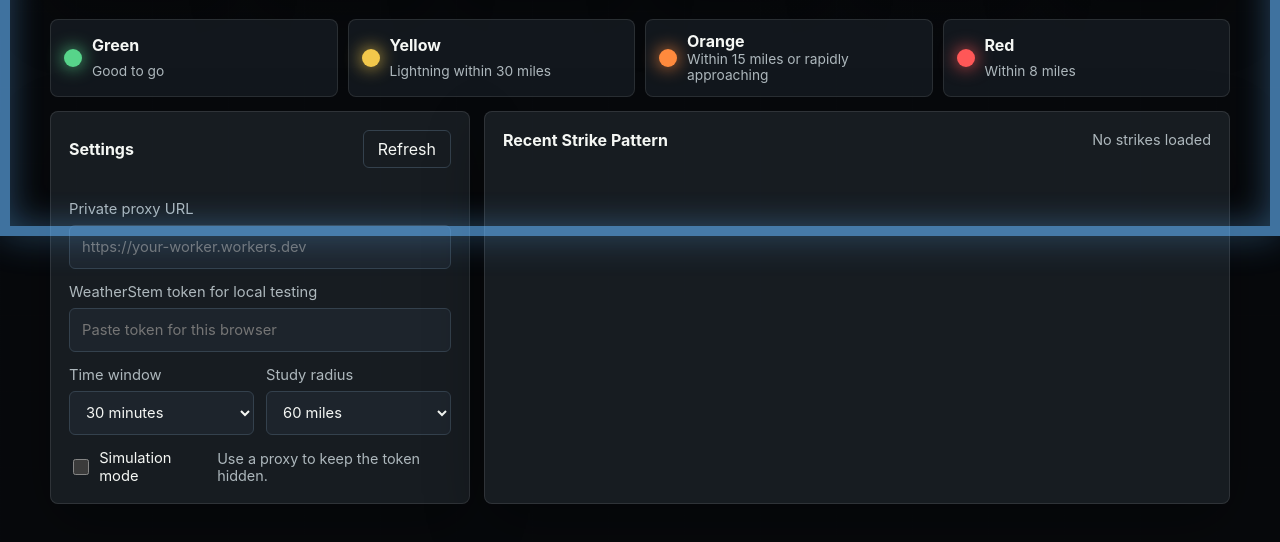
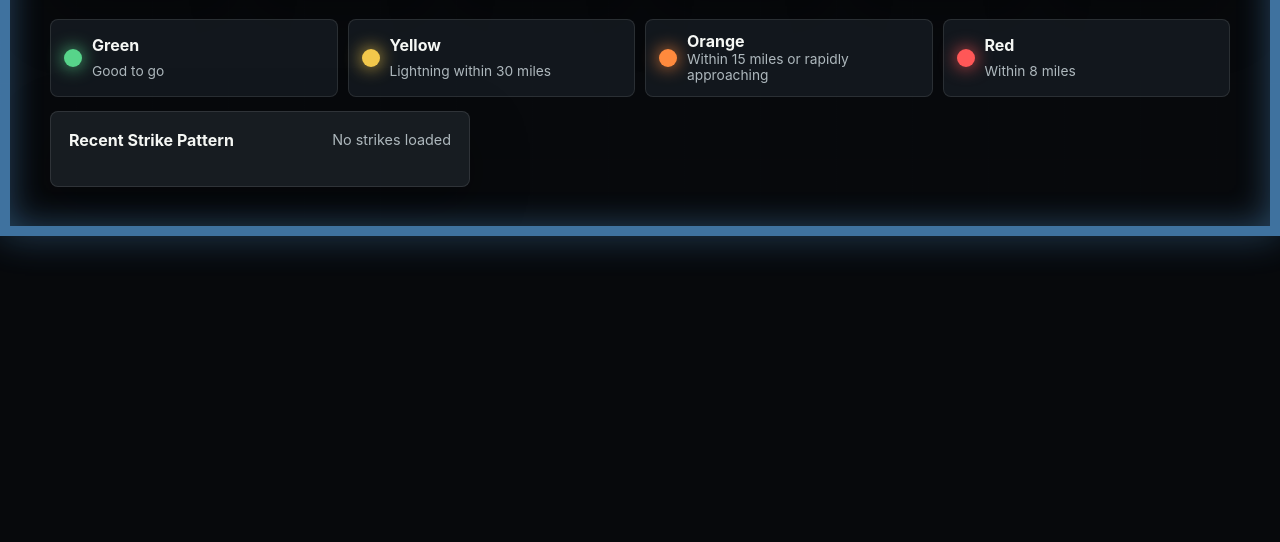
Before and after one commit to jlthackston/CU_THUNDER, a plain HTML site: page index.html in a window 1280 px wide. Shown: the part 564-1106 px from the top of the page. After the commit the page ends 800 px from the top, so only its background shows below. Drawn offline with Linux system fonts and the light colour scheme.

Commit message:
Update index.html

```diff
--- a/index.html
+++ b/index.html
@@ -83,52 +83,7 @@
         </div>
       </section>
 
-      <section class="panel-row">
-        <form class="panel controls" id="settingsForm">
-          <div class="panel-heading">
-            <h2>Settings</h2>
-            <button type="button" class="ghost" id="refreshNow">Refresh</button>
-          </div>
-
-          <label>
-            Private proxy URL
-            <input id="proxyUrl" type="url" autocomplete="off" placeholder="https://your-worker.workers.dev" />
-          </label>
-
-          <label>
-            WeatherStem token for local testing
-            <input id="authToken" type="password" autocomplete="off" placeholder="Paste token for this browser" />
-          </label>
-
-          <div class="split">
-            <label>
-              Time window
-              <select id="timeWindow">
-                <option value="900">15 minutes</option>
-                <option value="1800" selected>30 minutes</option>
-                <option value="3600">60 minutes</option>
-              </select>
-            </label>
-
-            <label>
-              Study radius
-              <select id="studyRadius">
-                <option value="30">30 miles</option>
-                <option value="60" selected>60 miles</option>
-                <option value="100">100 miles</option>
-              </select>
-            </label>
-          </div>
-
-          <div class="toggle-line">
-            <label class="toggle">
-              <input id="simulateMode" type="checkbox" />
-              <span>Simulation mode</span>
-            </label>
-            <span id="savedNotice">Use a proxy to keep the token hidden.</span>
-          </div>
-        </form>
-
+      <section class="panel-row single">
         <section class="panel activity" aria-label="Recent lightning strikes">
           <div class="panel-heading">
             <h2>Recent Strike Pattern</h2>
```
